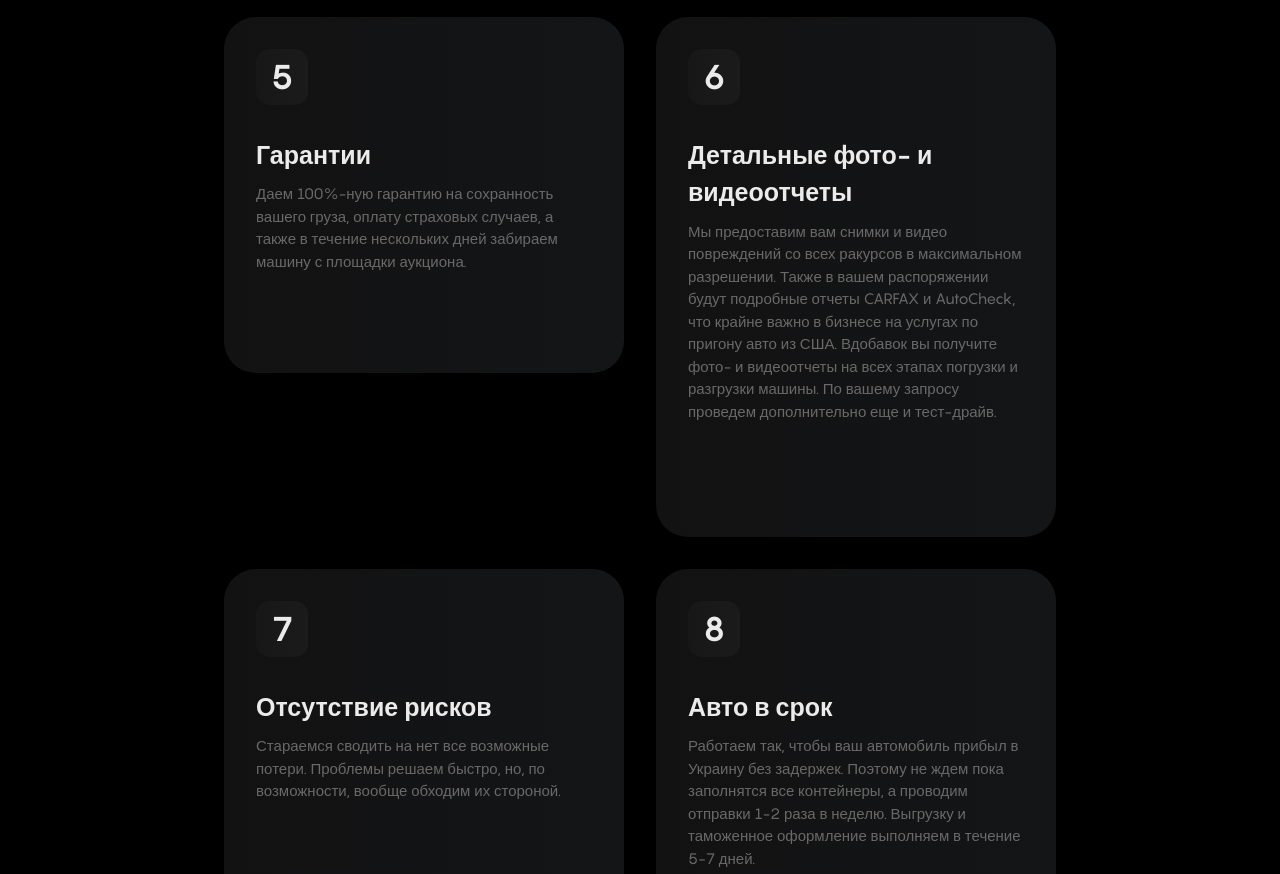
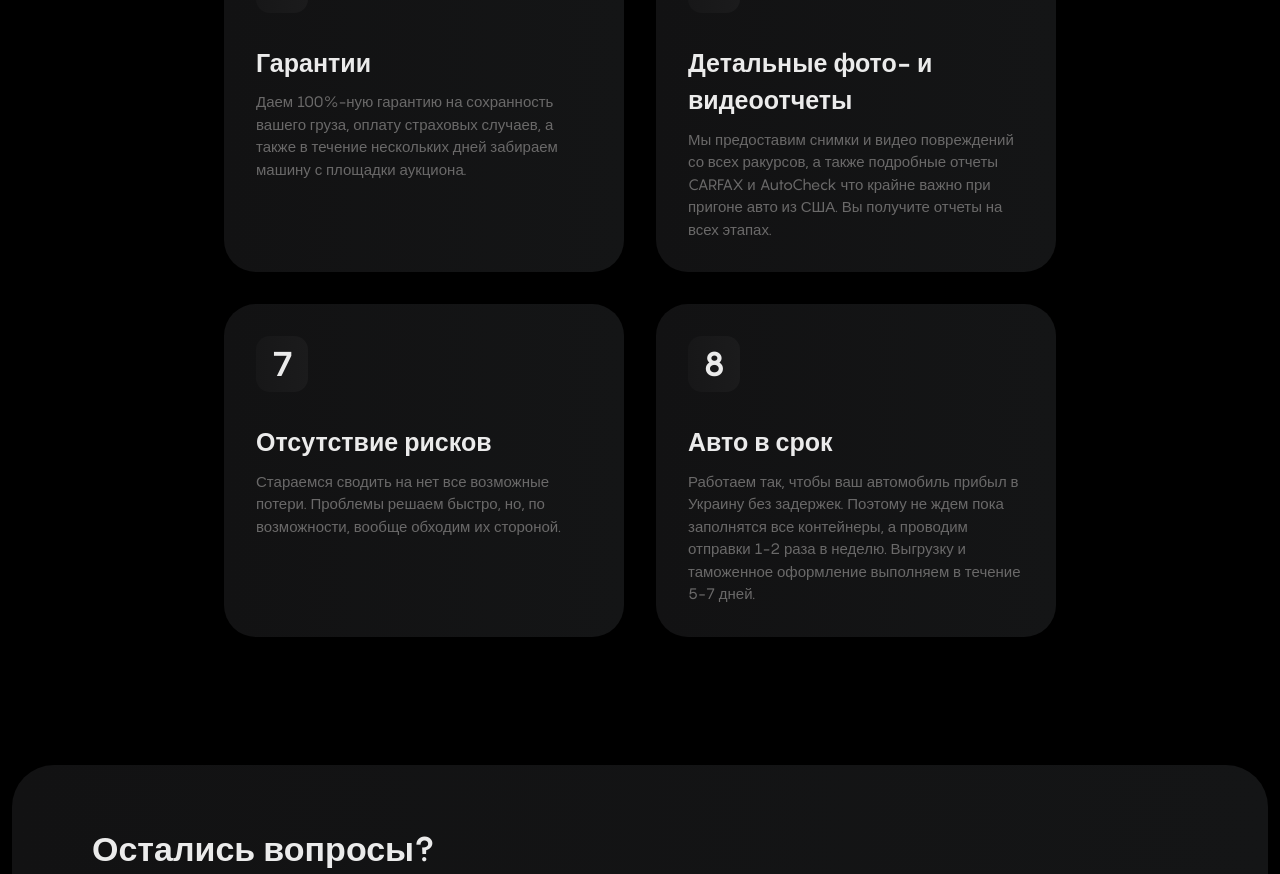
Before and after one commit to cyanidium1/raul-auto, a Next.js app: page /partnership in a window 1280 px wide. Shown: the part 2130-3004 px from the top of the page. Built offline with nearby package versions, Linux system fonts and the light colour scheme.

Commit message:
fixes by cl

```diff
--- a/src/app/lang/partnership.json
+++ b/src/app/lang/partnership.json
@@ -32,7 +32,7 @@
             },
             {
                 "title": "Detailed photo and video reports",
-                "description": "We will provide you with photos and videos of damages from all angles in maximum resolution. You will also have detailed CARFAX and AutoCheck reports, which are extremely important in the business of importing cars from the USA. In addition, you will receive photo and video reports at all stages of loading and unloading the car. Upon your request, we will also conduct a test drive."
+                "description": "We will provide photos and videos of damages from all angles, as well as detailed CARFAX and AutoCheck reports, which is extremely important when importing cars from the USA. You will receive reports at all stages."
             },
             {
                 "title": "No risks",
@@ -77,7 +77,7 @@
             },
             {
                 "title": "Детальные фото- и видеоотчеты",
-                "description": "Мы предоставим вам снимки и видео повреждений со всех ракурсов в максимальном разрешении. Также в вашем распоряжении будут подробные отчеты CARFAX и AutoCheck, что крайне важно в бизнесе на услугах по пригону авто из США. Вдобавок вы получите фото- и видеоотчеты на всех этапах погрузки и разгрузки машины. По вашему запросу проведем дополнительно еще и тест-драйв."
+                "description": "Мы предоставим снимки и видео повреждений со всех ракурсов, а также подробные отчеты CARFAX и AutoCheck что крайне важно при пригоне авто из США. Вы получите отчеты на всех этапах."
             },
             {
                 "title": "Отсутствие рисков",
@@ -122,7 +122,7 @@
             },
             {
                 "title": "Детальні фото- та відеозвіти",
-                "description": "Ми надамо вам знімки і відео пошкоджень з усіх ракурсів в максимальному дозволі. Також у вашому розпорядженні будуть детальні звіти CARFAX і AutoCheck, що вкрай важливо в бізнесі на послугах з пригону авто зі США. На додаток ви отримаєте фото- та відеозвіти на всіх етапах навантаження і розвантаження машини. На ваш запит проведемо додатково ще й тест-драйв."
+                "description": "Ми надамо знімки та відео пошкоджень з усіх ракурсів, а також детальні звіти CARFAX та AutoCheck, що вкрай важливо при пригону авто зі США. Ви отримаєте звіти на всіх етапах."
             },
             {
                 "title": "Відсутність ризиків",
--- a/src/components/Home/CarChoiceMotoring/CarChoiceMotoring.tsx
+++ b/src/components/Home/CarChoiceMotoring/CarChoiceMotoring.tsx
@@ -1,4 +1,4 @@
-"use client"
+"use client";
 import React from 'react';
 import useStore from '../../../app/zustand/useStore';
 import engineTypes from '../../../app/lang/engineTypes.json';
@@ -14,14 +14,14 @@ const CarChoiceMotoring = () => {
 
   return (
     <div className="mobile:pb-[80px] tablet:pb-[160px]">
-      <h2 className="mobile:text-34 tablet:text-40 lg:text-56 desktop:text-[64px] font-bold mobile:mb-10 tablet:mb-[80px] text-primary  text-center flex justify-center">
+      <h2 className="mobile:text-34 tablet:text-40 lg:text-56 desktop:text-[64px] font-bold mobile:mb-10 tablet:mb-[80px] text-primary text-center flex justify-center">
         {title}
       </h2>
-      <ul className="flex gap-8 flex-wrap items-center justify-center">
+      <div className="grid grid-cols-1 tablet:grid-cols-2 2xl:grid-cols-4 gap-8">
         {types.map((engine, index) => (
-          <li
+          <div
             key={index}
-            className="w-[400px] h-[130px] mobile:rounded-sub-block-10 tablet:rounded-sub-block-24 flex justify-between items-center p-12 bg-gradient-sub-block"
+            className="mx-auto w-[350px] h-[130px] mobile:rounded-sub-block-10 tablet:rounded-sub-block-24 flex justify-between items-center p-8 bg-gradient-sub-block"
           >
             <div className="mobile:text-28 tablet:text-34 font-bold text-primary">
               {engine.name}
@@ -29,9 +29,9 @@ const CarChoiceMotoring = () => {
             <div className="flex items-center justify-center rounded-sub-block-7 bg-input p-[10px] text-countCar text-20 font-semibold min-w-[34px] h-[32px]">
               {engine.count}
             </div>
-          </li>
+          </div>
         ))}
-      </ul>
+      </div>
     </div>
   );
 };
--- a/src/components/Home/ModesTransportation/ModesTransportation.tsx
+++ b/src/components/Home/ModesTransportation/ModesTransportation.tsx
@@ -46,7 +46,7 @@ const ModesTransportation: React.FC = () => {
         {transportModes.map((mode, index) => (
           <li
             key={index}
-            className="w-[420px] h-[265px] relative bg-gradient-sub-block rounded-sub-block-24 p-[32px] overflow-hidden"
+            className="w-[420px] relative bg-gradient-sub-block rounded-sub-block-24 p-[32px] overflow-hidden"
           >
             <div className="text-20 font-bold text-countCar">{deliver || 'Доставим'}</div>
             <div className="text-28 font-bold text-primary">{mode.title}</div>
--- a/src/components/Partnership/Advantages/Advantages.tsx
+++ b/src/components/Partnership/Advantages/Advantages.tsx
@@ -21,8 +21,7 @@ const Advantages = () => {
         {t.advantages.map((advantage, index) => (
           <motion.li
             key={index}
-            className={`max-w-[400px] p-[32px] bg-gradient-sub-block mobile:rounded-sub-block-10 tablet:rounded-sub-block-32 flex flex-col ${index === 5 ? 'h-[520px]' : 'h-[356px]'
-              }`}
+            className={`max-w-[400px] p-[32px] bg-gradient-sub-block mobile:rounded-sub-block-10 tablet:rounded-sub-block-32 flex flex-col h-[356px]}`}
             initial="hidden"
             whileInView="visible"
             variants={blockVariants}
```
